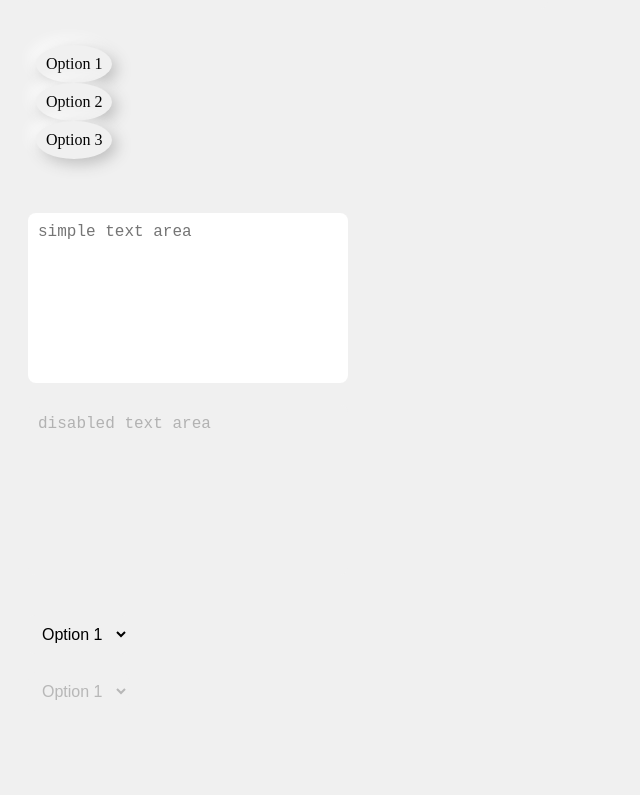
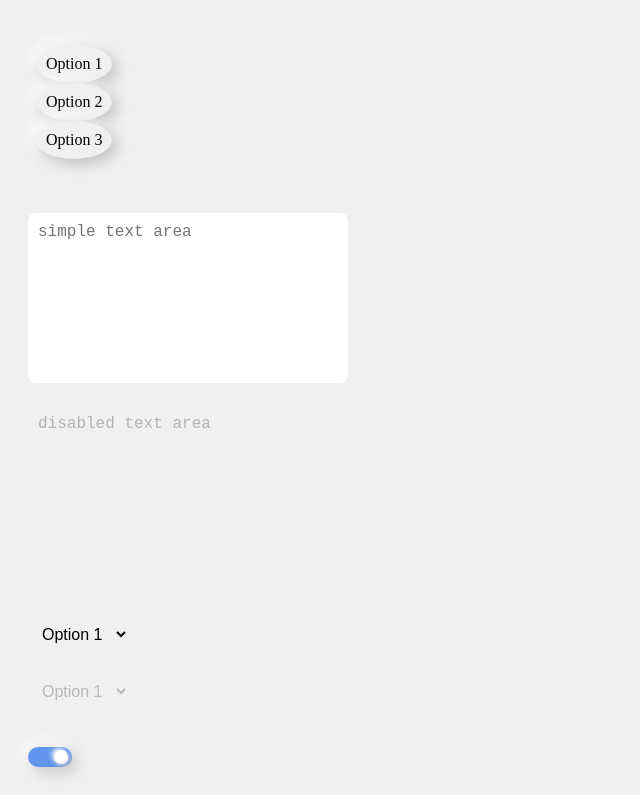
Before and after one commit to koskosergej/ngx-neumorphic, an Angular app: page /inputs in a window 1280 px wide. Shown: the part 221-1016 px from the top of the page, without its empty margins (0-640 px from the left). Before the commit the page ends 960 px from the top, so only its background shows below. Built offline with nearby package versions, Linux system fonts and the light colour scheme.

Commit message:
Add slide-toggle component

```diff
--- a/src/app/features/inputs/inputs.component.ts
+++ b/src/app/features/inputs/inputs.component.ts
@@ -4,6 +4,7 @@ import { NeoTextArea } from '@ngx-neoumorphic/textarea';
 import { NeumorphicRadioButtonComponent, NeumorphicRadioGroupComponent } from '@ngx-neoumorphic/radio-button';
 import { NeoSelectorComponent } from '@ngx-neoumorphic/selector';
 import { FormControl, ReactiveFormsModule } from '@angular/forms';
+import { NeoSlideToggleComponent } from '@ngx-neoumorphic/slide-toggle';
 
 @Component({
   selector: 'neo-inputs',
@@ -15,7 +16,8 @@ import { FormControl, ReactiveFormsModule } from '@angular/forms';
     NeoTextArea,
     NeoSelectorComponent,
     NeoSelectorComponent,
-    ReactiveFormsModule
+    ReactiveFormsModule,
+    NeoSlideToggleComponent
   ],
   template: `
       <input neo-input placeholder="input component">
@@ -58,9 +60,14 @@ import { FormControl, ReactiveFormsModule } from '@angular/forms';
     { label: 'Option 3', value: 'option3' }
   ]">
       </neo-selector>
+      <br />
+      <br />
+      <br />
+      <neo-slide-toggle [formControl]="slideToggle"></neo-slide-toggle>
   `
 })
 export class InputsComponent {
   selectorCntrl = new FormControl({ value: 'option1', disabled: false });
   disabledSelector = new FormControl({ value: 'option1', disabled: true });
+  slideToggle = new FormControl(true);
 }
--- a/src/core/_palette.scss
+++ b/src/core/_palette.scss
@@ -5,6 +5,7 @@ $gallery: #f0f0f0;
 $white: #ffffff;
 $tundora: #474747;
 $concrete: #f3f3f3;
+$cornflowerblue: #6195ED;
 
 $background-color: $gallery;
 
--- /dev/null
+++ b/src/slide-toggle/slide-toggle.component.html
@@ -0,0 +1,4 @@
+<label class="neumorphic-slide-toggle">
+  <input (change)="toggleChange($event)" [(ngModel)]="isChecked" type="checkbox">
+  <span class="slider round"></span>
+</label>
--- /dev/null
+++ b/src/slide-toggle/slide-toggle.component.scss
@@ -0,0 +1,66 @@
+@use '../core/palette';
+
+.neumorphic-slide-toggle {
+  position: relative;
+  display: inline-block;
+  width: 44px;
+  height: 20px;
+
+  /* Hide the default checkbox */
+  input[type="checkbox"] {
+    opacity: 0;
+    width: 0;
+    height: 0;
+    margin: 0;
+  }
+
+  /* Slider styles */
+  .slider {
+    position: absolute;
+    cursor: pointer;
+    top: 0;
+    left: 0;
+    right: 0;
+    bottom: 0;
+    background-color: #f0f0f0;
+    border-radius: 34px;
+    box-shadow: 5px 5px 15px palette.$outer-box-shadow, -5px -5px 15px palette.$inner-box-shadow;
+    transition: background-color 0.3s ease-in-out;
+  }
+
+  .slider:before {
+    position: absolute;
+    content: '';
+    height: 14px;
+    width: 14px;
+    left: 10px;
+    bottom: 3px;
+    background-color: white;
+    border-radius: 50%;
+    box-shadow: 2px 2px 5px palette.$outer-box-shadow, -2px -2px 5px palette.$inner-box-shadow;
+    transition: transform 0.3s ease-in-out;
+  }
+
+  /* Rounded sliders */
+  .slider.round {
+    border-radius: 34px;
+  }
+
+  input[type="checkbox"]:checked + .slider {
+    background-color: palette.$cornflowerblue; /* Change color for checked state */
+  }
+
+  input[type="checkbox"] + .slider:before {
+    left: 5px;
+  }
+
+  input[type="checkbox"]:checked + .slider:before {
+    transform: translateX(16px); /* Move the thumb to the right */
+    left: 10px;
+  }
+
+  /* Focus style */
+  input[type="checkbox"]:focus + .slider {
+    box-shadow: 0 0 0 3px rgba(33, 150, 243, 0.2);
+  }
+}
--- /dev/null
+++ b/src/slide-toggle/slide-toggle.component.ts
@@ -0,0 +1,54 @@
+import { Component, forwardRef } from '@angular/core';
+import { ControlValueAccessor, FormsModule, NG_VALUE_ACCESSOR } from '@angular/forms';
+
+@Component({
+  selector: 'neo-slide-toggle',
+  standalone: true,
+  imports: [
+    FormsModule
+  ],
+  templateUrl: './slide-toggle.component.html',
+  styleUrl: './slide-toggle.component.scss',
+  providers: [
+    {
+      provide: NG_VALUE_ACCESSOR,
+      useExisting: forwardRef(() => NeoSlideToggleComponent),
+      multi: true
+    }
+  ]
+})
+export class NeoSlideToggleComponent implements ControlValueAccessor {
+  isChecked: boolean = false;
+
+  constructor() {
+  }
+
+  writeValue(value: any): void {
+    this.isChecked = value;
+  }
+
+  registerOnChange(fn: any): void {
+    this.onChange = fn;
+  }
+
+  registerOnTouched(fn: any): void {
+    this.onTouched = fn;
+  }
+
+  setDisabledState?(isDisabled: boolean): void {
+    // Implement if needed
+  }
+
+  toggleChange(event: any): void {
+    const isChecked = event?.target?.checked;
+    this.isChecked = isChecked;
+    this.onChange(isChecked);
+    this.onTouched();
+  }
+
+  private onChange: any = () => {
+  };
+
+  private onTouched: any = () => {
+  };
+}
--- a/tsconfig.json
+++ b/tsconfig.json
@@ -38,6 +38,9 @@
       ],
       "@ngx-neoumorphic/selector": [
         "./src/selector/selector.component"
+      ],
+      "@ngx-neoumorphic/slide-toggle": [
+        "./src/slide-toggle/slide-toggle.component"
       ]
     }
   },
```
Also changed, not shown: 1 other file (tests, documents, lock files or other folders).
